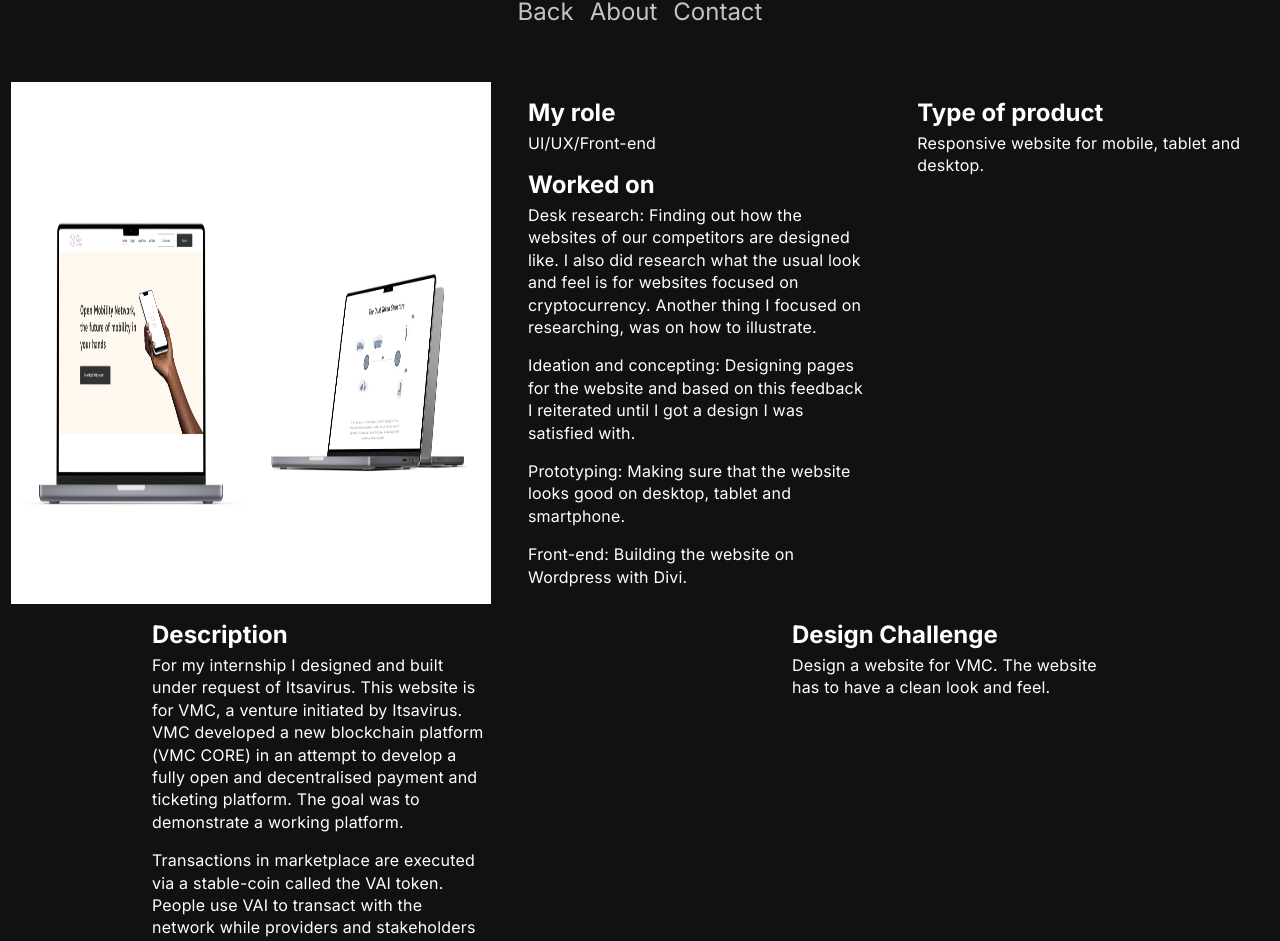
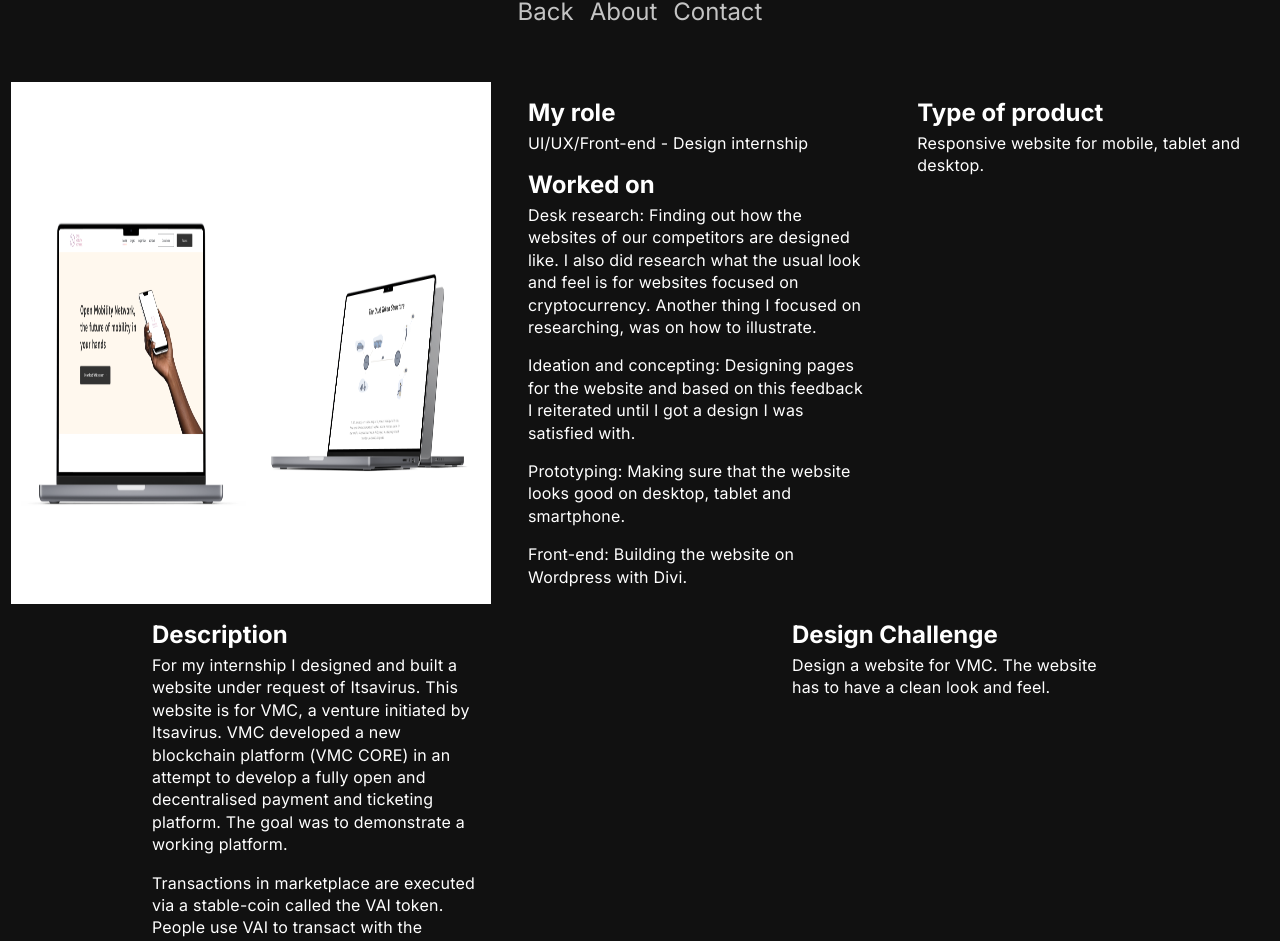
Before and after one commit to sahitj001/portfolio, a React (Create React App) app: page /work/itsavirus in a window 1280 px wide. Shown: the part 397-1338 px from the top of the page. Built offline with nearby package versions, Linux system fonts and the light colour scheme.

Commit message:
small portfolio update, text corrections and updated video

```diff
--- a/src/components/About.jsx
+++ b/src/components/About.jsx
@@ -3,7 +3,7 @@ import styles from '../css/about.module.scss'
 import { Route, BrowserRouter as Router, Link } from "react-router-dom";
 import Tilt from 'react-parallax-tilt';
 import dot from '../assets/images/about-dot.svg';
-import video from '../assets/travell.mp4';
+import video from '../assets/portfoliovid2.mp4';
 import me from '../assets/images/me.jpg';
 import { detect } from "detect-browser";
 
@@ -74,8 +74,7 @@ export function About() {
 							<p>I am a UX designer that wants to make the digital world a better place
 							for everyone. Having the traits of an explorer, I love to solve challenging
 							problems. I love finding the painpoints and seeing how a small idea transforms into a complete
-							concept. Collaborating with a team is my jam but I can also work as
-							a solo designer.</p>
+							concept.</p>
 
 							<p>
 								As an explorer, I always try to grow and learn something new. I have been diving
--- a/src/work-items/Itsavirus.jsx
+++ b/src/work-items/Itsavirus.jsx
@@ -86,7 +86,7 @@ export function Itsavirus() {
 
 						<div>
 							<h3>My role</h3>
-							<p>UI/UX/Front-end</p>
+							<p>UI/UX/Front-end - Design internship</p>
 							<h3>Worked on</h3>
 							<p>Desk research: Finding out how the websites of our competitors are designed like. I also did research what the usual look and feel is for
 								websites focused on cryptocurrency. Another thing I focused on researching, was on how to illustrate.
@@ -103,7 +103,7 @@ export function Itsavirus() {
 
 						<div>
 							<h3>Description</h3>
-							<p>For my internship I designed and built under request of Itsavirus. This website is for VMC, a venture initiated by Itsavirus.
+							<p>For my internship I designed and built a website under request of Itsavirus. This website is for VMC, a venture initiated by Itsavirus.
 							VMC developed a new blockchain platform (VMC CORE) in an attempt to develop a fully open
 							and decentralised payment and ticketing platform. The goal was to demonstrate a working
 							platform.
--- a/src/work-items/Mohi.jsx
+++ b/src/work-items/Mohi.jsx
@@ -92,9 +92,9 @@ export function Mohi() {
 
 						<div>
 							<h3>My role</h3>
-							<p>UX</p>
+							<p>UX - Solo project</p>
 							<h3>Worked on</h3>
-							<p>Field research: Did interviews with completely new users who haven't used Mohi at all. From them I gained valuable insights.
+							<p>Field research: Did interviews with completely new users who hadn't used Mohi at all. From them I gained valuable insights.
 							</p>
 							<p>Desk research: Obtaining information from items such as internet articles from Medium and the book 'Better onboarding' by Krystal Higgins.</p>
 							<p>Ideation and concepting: I brainstormed a couple of ways to tackle the problem and eventually created one concept.</p>
@@ -118,7 +118,7 @@ export function Mohi() {
 
 						<div>
 							<h3>Design Challenge</h3>
-							<p>How can I improve the onboarding and sign up flow of Mohi? I want to achieve an improvement on the current design of the onboarding and sign up experience. This challenge is aimed at all media consumers that will be using Mohi. </p>
+							<p>How can I improve the onboarding and sign up flow of Mohi? I want to achieve an improvement on the current design of the onboarding and sign up experience. This challenge is aimed at all media consumers who will be using Mohi. </p>
 						</div>
 					</div>
 
--- a/src/work-items/Tcg.jsx
+++ b/src/work-items/Tcg.jsx
@@ -84,7 +84,7 @@ export function Tcg() {
 
 						<div>
 							<h3>My role</h3>
-							<p>UI/UX</p>
+							<p>UI/UX - Worked in a team that consisted out of four teammates</p>
 							<h3>Worked on</h3>
 							<p>Desk research: Finding out from which angle we want to tackle our problem by asking ourselves the question: Do we want to better the gaming behaviour of children so that their sleeping quality will be improved? I also have done
 								research about how people sleep and what kind of REM phases there are.
--- a/src/work-items/Tropomi.jsx
+++ b/src/work-items/Tropomi.jsx
@@ -85,10 +85,10 @@ export function Tropomi() {
 					<div className={styles.contentWrapper}>
 						<div>
 							<h3>My role</h3>
-							<p>UI/UX/Front-end</p>
+							<p>UI/UX/Front-end - Worked together with a team that consisted out of four teammates</p>
 							<h3>Worked on</h3>
 							<p>Desk research: Gathering data such as wind direction, COVID-19 measures and cases. Doing research as to how we can design our solution for the target audience.</p>
-							<p>Prototyping and concepting: Testing different ideas with the client together with my team and reiterating the concept. , HTML/CSS.</p>
+							<p>Prototyping and concepting: Testing different ideas with the client together with the team and reiterating the concept. The concept was coded in HTML/CSS.</p>
 							<p>Design Guide: To keep the design consistent, I made a small Design Guide that shows which colours and font sizes should be used when the site is built.</p>
 							<p>HTML/CSS: I helped coding the front-end of our website.</p>
 						</div>
```
Also changed, not shown: 1 other file (tests, documents, lock files or other folders).
